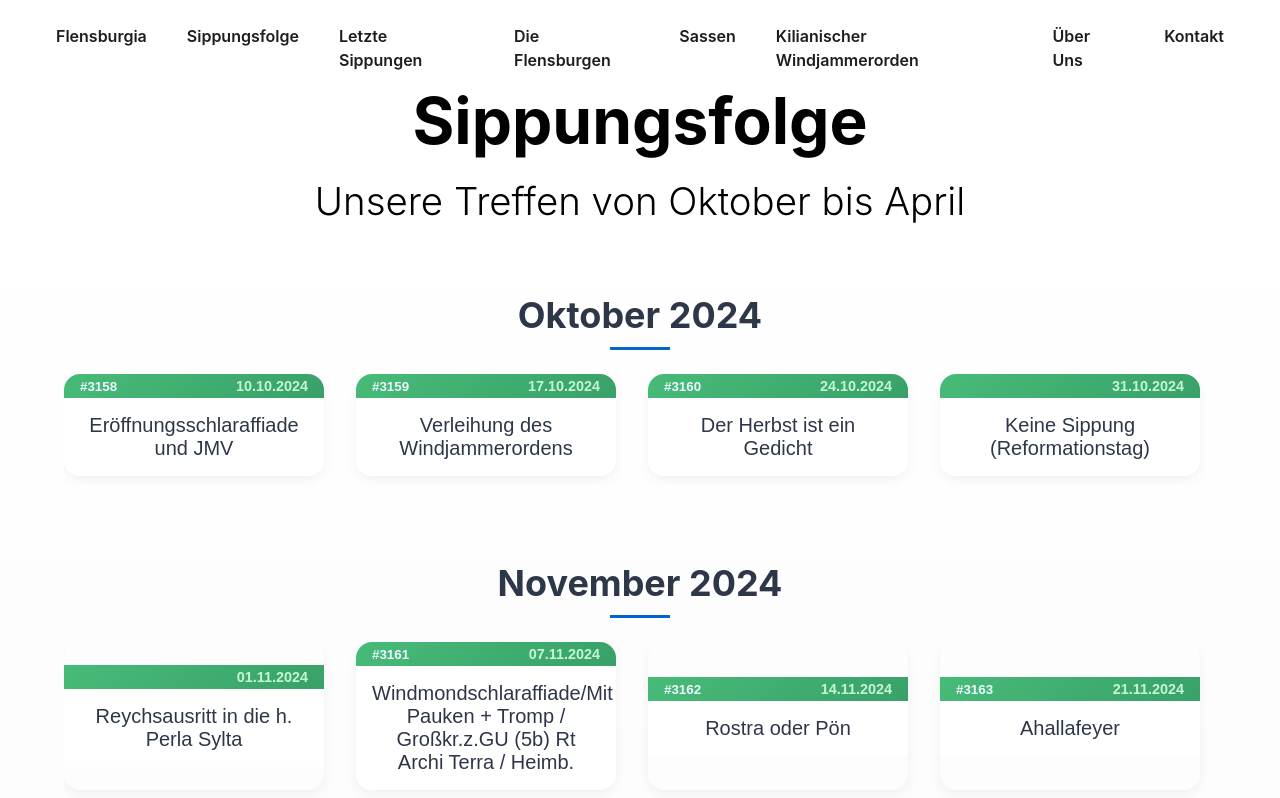
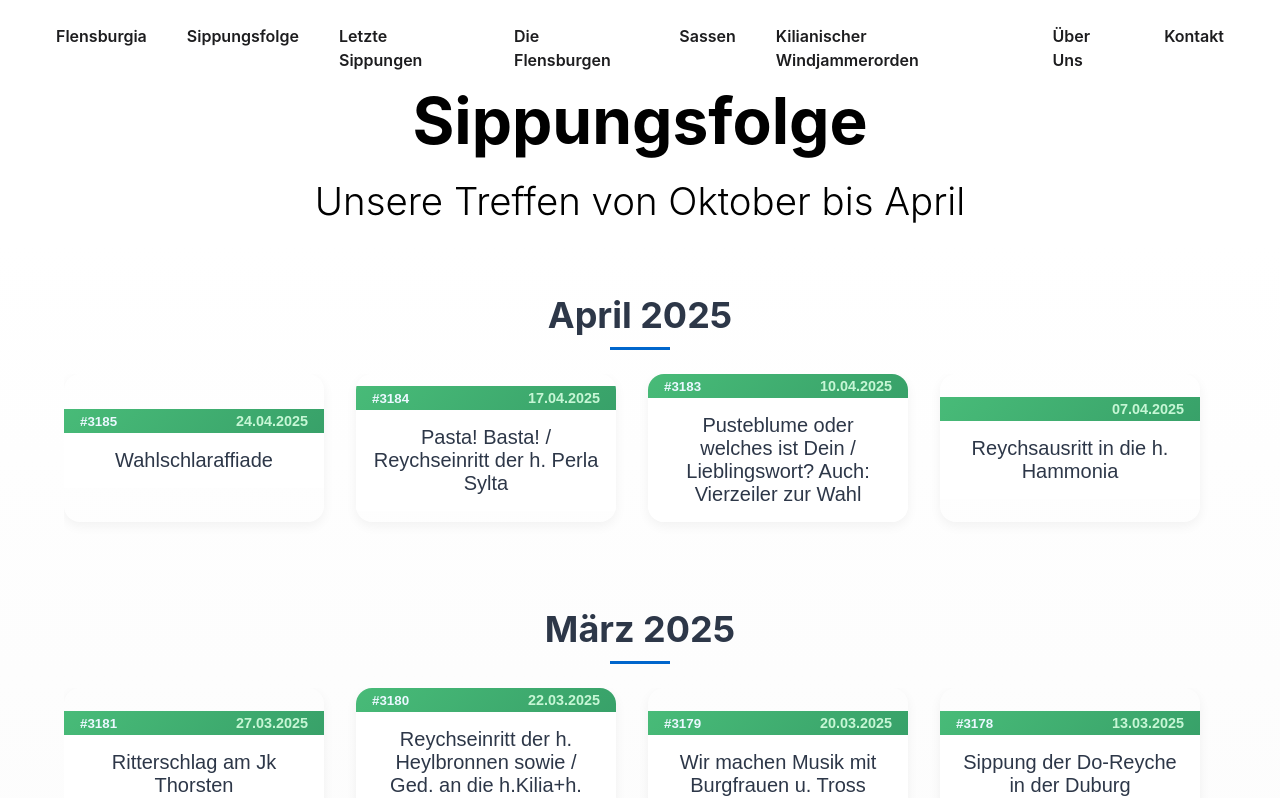
Before and after one commit to ptr03/Flensburgia-Web-Engineering, a Vue app: page /sippungsfolge in a window 1280 px wide. Shown: the top 798 px of the page. Built offline with nearby package versions, Linux system fonts and the light colour scheme.

Commit message:
Reversed Sippungsfolge for better readability

```diff
--- a/src/components/SippungsfolgeSection.vue
+++ b/src/components/SippungsfolgeSection.vue
@@ -35,24 +35,30 @@ import items from '../data/sippungsfolge.json'
 import { computed, ref } from 'vue'
 import SippungsModal from './SippungsModal.vue'
 
-
-const sortedItems = computed(() => [...items].sort((a, b) => {
-  const [dA, mA, yA] = a.date.split('.').map(Number)
-  const [dB, mB, yB] = b.date.split('.').map(Number)
-  return new Date(yA, mA - 1, dA) - new Date(yB, mB - 1, dB)
-}))
+const toDate = (str) => {
+  const [d, m, y] = str.split('.').map(Number)
+  return new Date(y, m - 1, d)
+}
+const sortedItems = computed(() =>
+  [...items].sort((a, b) => toDate(b.date) - toDate(a.date))
+)
 
 const grouped = computed(() => {
-  const map = {}
+  const map = new Map()
+
   sortedItems.value.forEach(item => {
-    const [d, m, y] = item.date.split('.')
+    const [ , m, y ] = item.date.split('.')
     const key = `${m}.${y}`
-    const dateObj = new Date(Number(y), Number(m) - 1)
-    const label = dateObj.toLocaleString('de-DE', { month: 'long', year: 'numeric' })
-    if (!map[key]) map[key] = { label, items: [] }
-    map[key].items.push(item)
+    const label = new Date(y, m - 1).toLocaleString(
+      'de-DE',
+      { month: 'long', year: 'numeric' }
+    )
+
+    if (!map.has(key)) map.set(key, { label, items: [] })
+    map.get(key).items.push(item)
   })
-  return Object.values(map)
+
+  return Array.from(map.values())
 })
 const selected = ref(null)
 function open(item) { selected.value = item }
```
